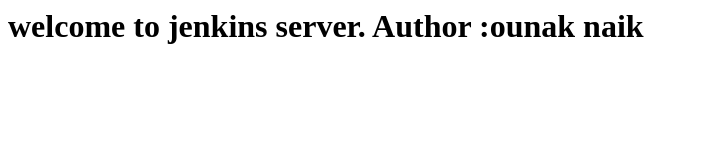
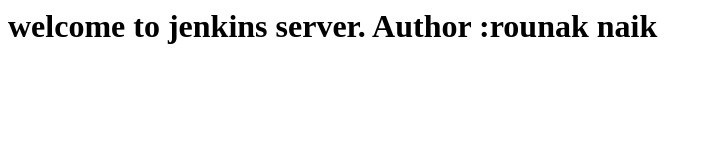
Before and after one commit to rounaknaik/website, a plain HTML site: page index.html in a window 1280 px wide. Shown: the whole page, without its empty margins (0-712 px from the left). Drawn offline with Linux system fonts and the light colour scheme.

Commit message:
Update index.html

```diff
--- a/index.html
+++ b/index.html
@@ -1,6 +1,6 @@
 <html>
 <title>jenkins ci/cd pipeline</title>
 <body>
-<h1>welcome to jenkins server. Author :ounak naik</h1>
+<h1>welcome to jenkins server. Author :rounak naik</h1>
 </body>
 </html>
```
